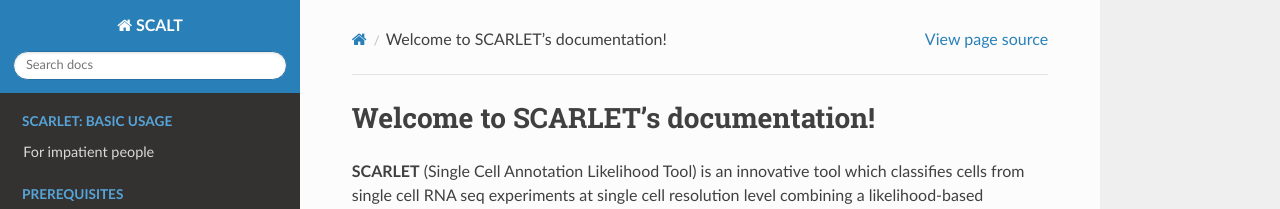
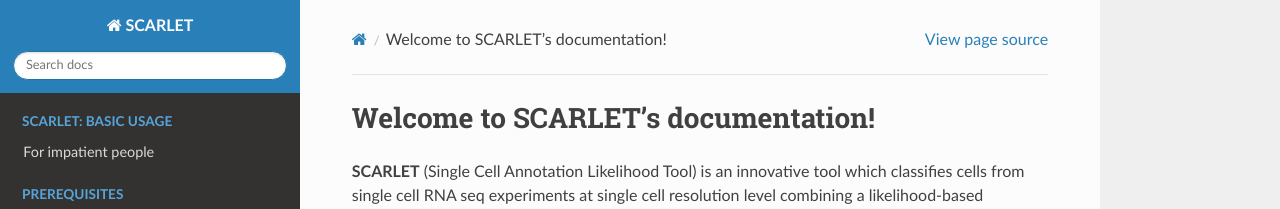
Before and after one commit to danitrave/SCALT, a Sphinx documentation site: the page built from docs/source/index.rst, in a window 1280 px wide. Shown: the top 209 px of the page. Built offline with Sphinx 7.4.7 and the Read the Docs theme 3.1.0, drawn with Linux system fonts in a browser that asks for light colours.

Commit message:
Update conf.py

```diff
--- a/docs/source/conf.py
+++ b/docs/source/conf.py
@@ -2,7 +2,7 @@
 
 # -- Project information
 
-project = 'SCALT'
+project = 'SCARLET'
 copyright = '2025 Daniele Traversa'
 author = 'Daniele Traversa'
 
```
